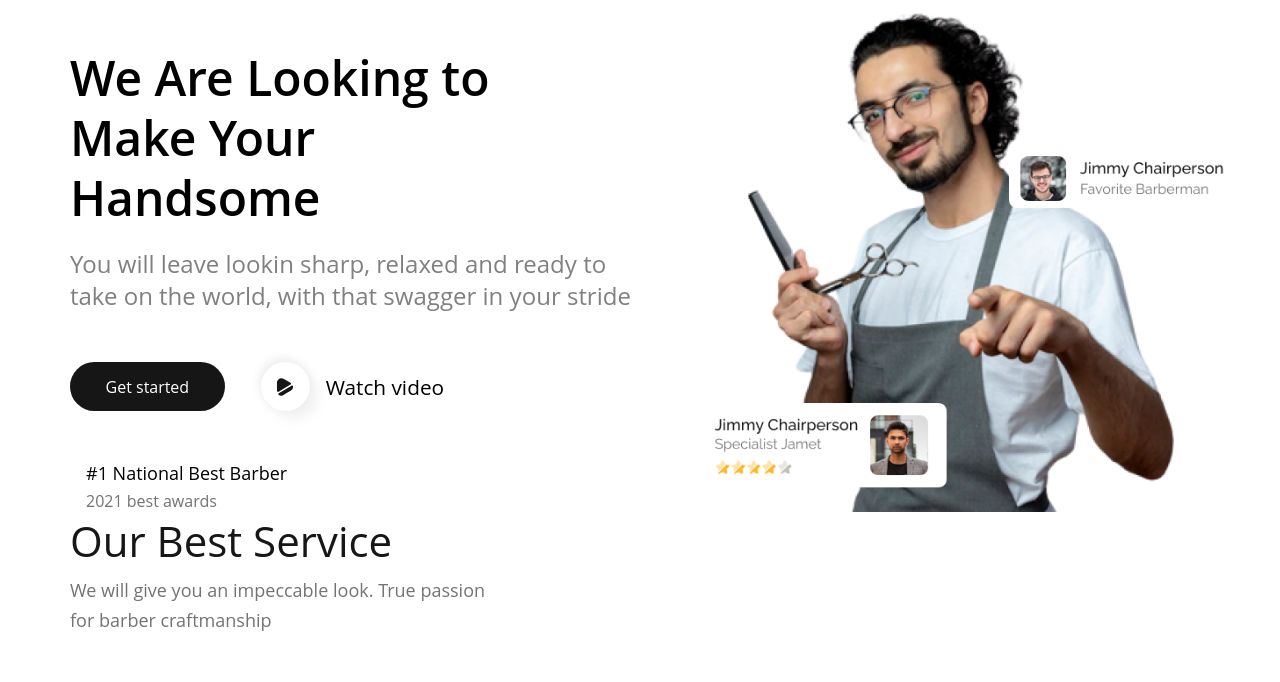
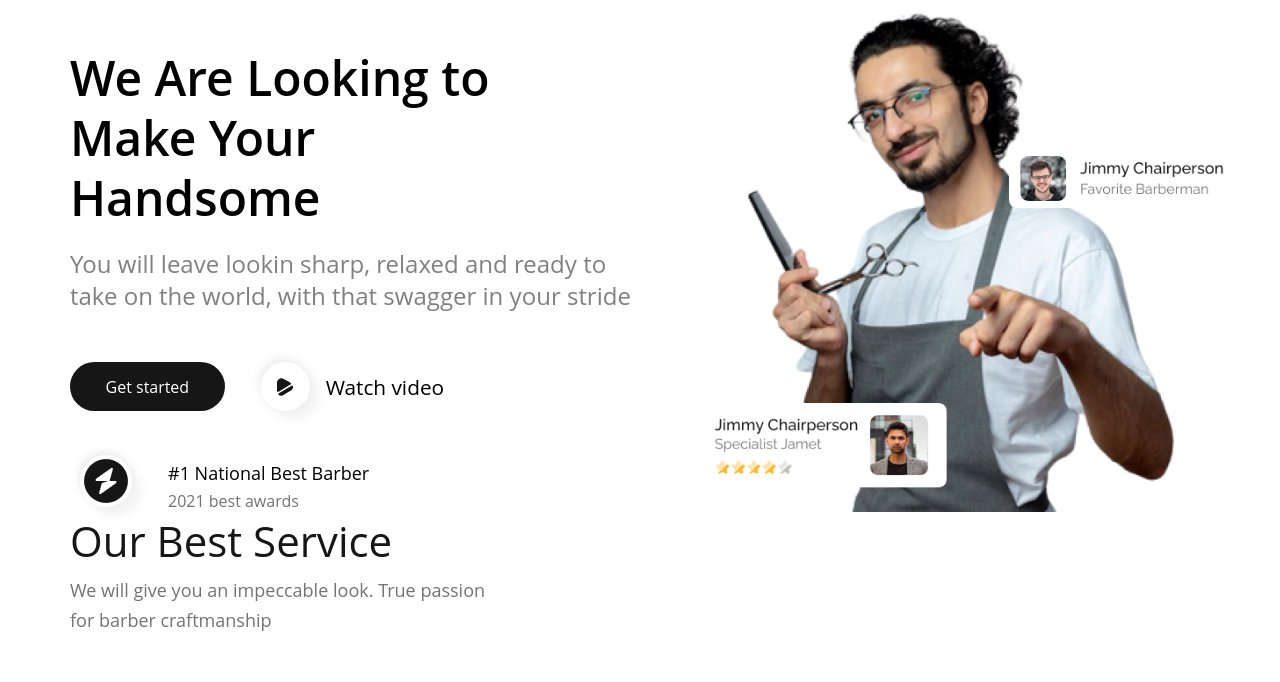
Before and after one commit to RezaMualana/barbershop, a plain HTML site: page index.html in a window 1280 px wide. Shown: the part 69-751 px from the top of the page. Drawn offline with Linux system fonts and the light colour scheme.

Commit message:
index.html

```diff
--- a/index.html
+++ b/index.html
@@ -88,7 +88,7 @@
         </div>
         <div class="wrapeer-hero-section-award">
           <div class="wrapeer-hero-section-award-image">
-            <img src="Vector.png" alt="" />
+            <img src="image/vector.png" alt="" />
           </div>
           <div class="wrapeer-hero-section-award-card">
             <div class="wrapeer-hero-section-award-card-title">
--- a/style.css
+++ b/style.css
@@ -178,9 +178,10 @@ header {
 }
 
 .wrapeer-hero-section-award {
-    width: 276px;
+    width: 300px;
     height: 52px;
     display: flex;
+    align-items: center;
     gap: 1rem;
     margin-top: 50px;
 }
```
Also changed, not shown: image/vector.png (added).
